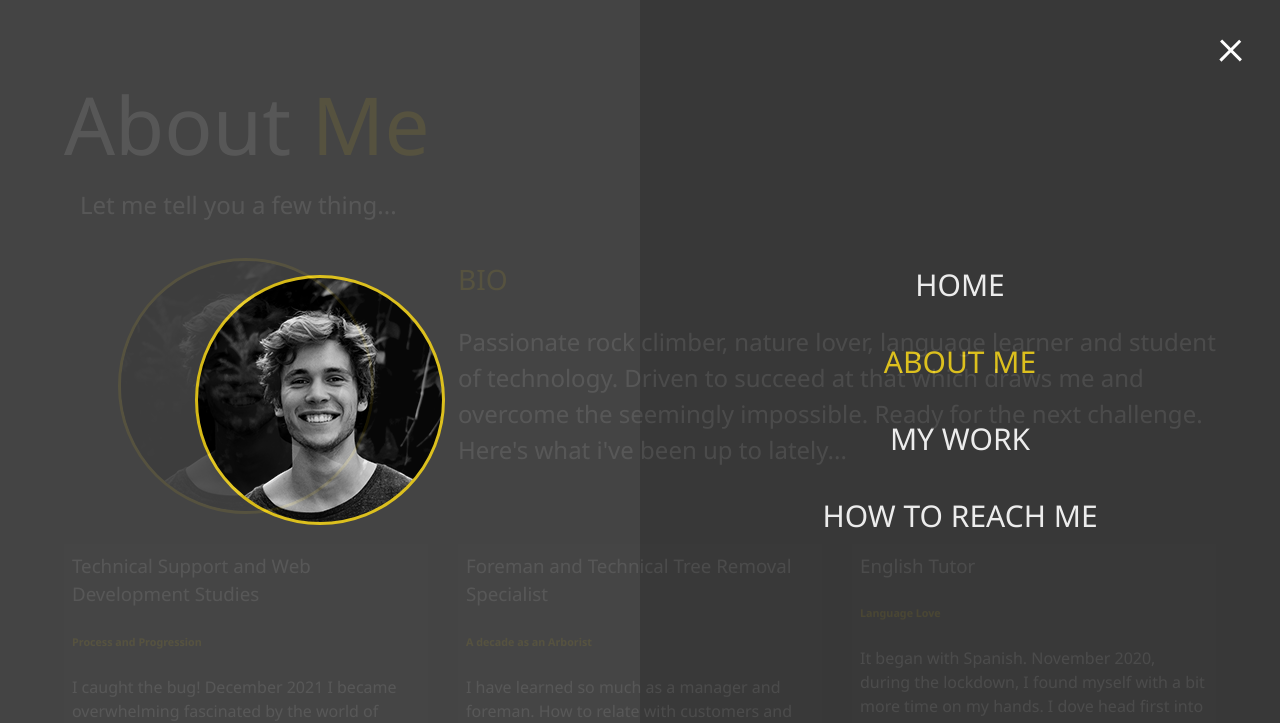
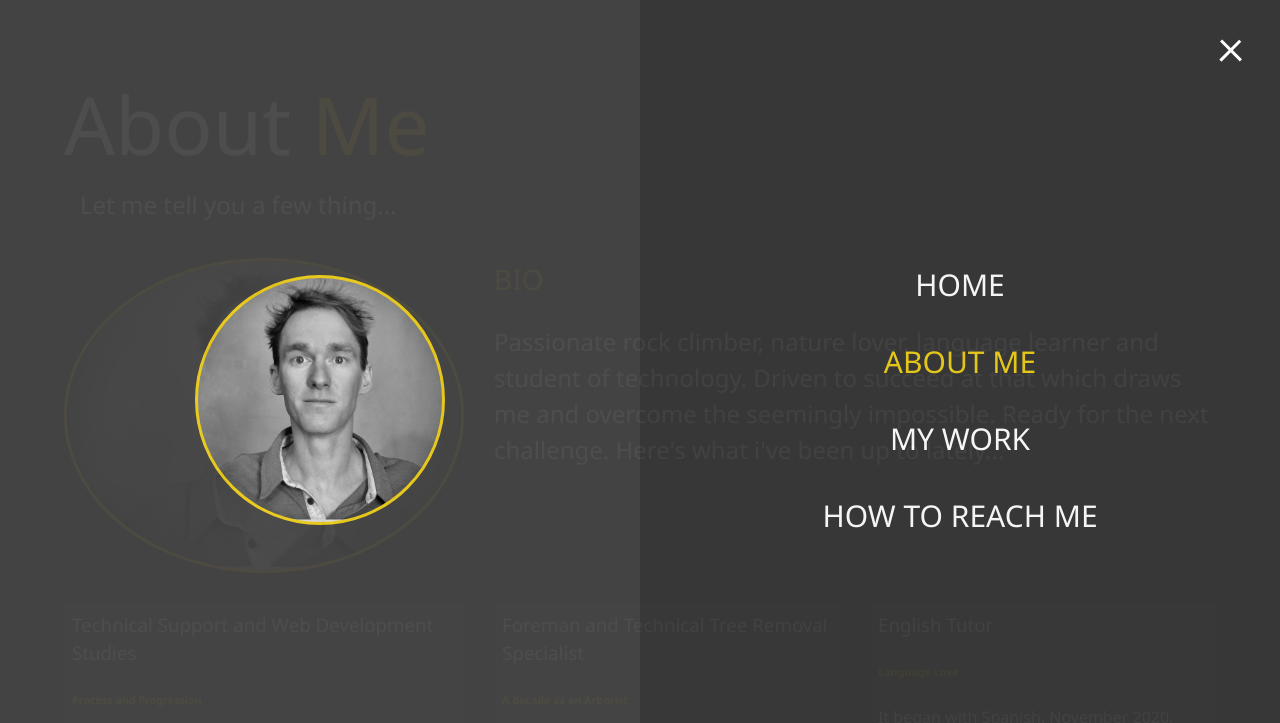
Before and after one commit to BenConner87/Ben-Conner-Portfolio, a plain HTML site: page about.html in a window 1280 px wide. Both pictures are taken after a click on the element 1231 px from the left and 47 px from the top of the page. Shown: the top 723 px of the page. Drawn offline with Linux system fonts and the light colour scheme.

Commit message:
image update

```diff
--- a/about.html
+++ b/about.html
@@ -53,7 +53,7 @@
             Let me tell you a few thing...
         </h2>
         <div class="about-info">
-            <img src="img/portrait.jpeg" alt="Ben Conner" class="bio-image">
+            <img src="img/portfolio_shot.jpeg" alt="Ben Conner" id="portfolio-shot" class="bio-image">
 
             <div class="bio">
                 <h3 class="text-secondary">BIO</h3>
--- a/css/main.css
+++ b/css/main.css
@@ -24,7 +24,7 @@
   position: fixed;
   top: 0;
   width: 100%;
-  opacity: 0.9;
+  opacity: 0.95;
   visibility: hidden; }
   .menu.show {
     visibility: visible; }
@@ -55,7 +55,9 @@
     .menu-branding .portrait {
       width: 250px;
       height: 250px;
-      background: url(../img/portrait.jpeg);
+      background: url(../img/portfolio_shot.jpeg);
+      background-position: center center;
+      background-size: cover;
       border-radius: 50%;
       border: solid 3px #eece1a; }
   .menu .nav-item {
@@ -159,6 +161,7 @@ main {
 
 .bio-image {
   grid-area: bioimage;
+  width: 25rem;
   margin: auto;
   border-radius: 50%;
   border: solid 3px #eece1a; }
```
Also changed, not shown: img/portfolio_shot.jpeg (added).
